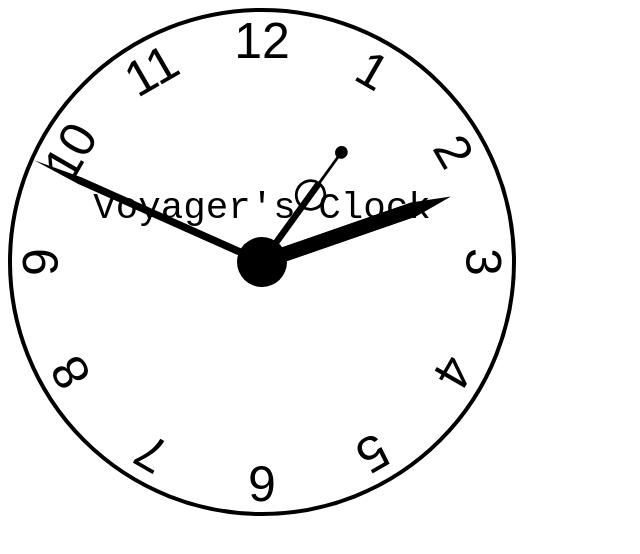
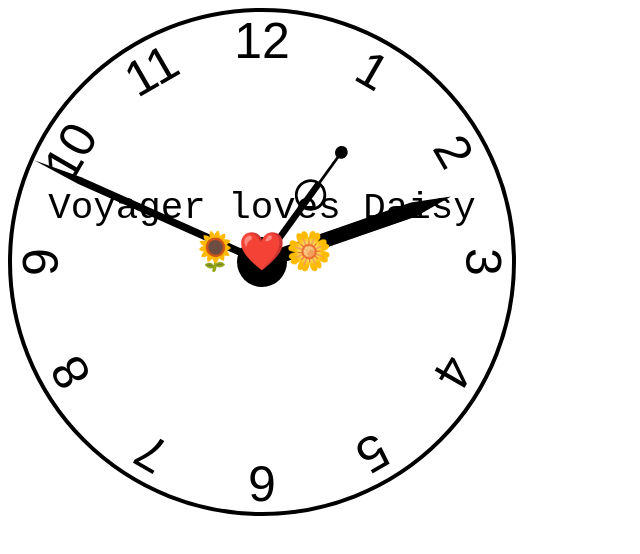
Before and after one commit to ozkancan1997/voyagers-clock, a plain HTML site: page clock.html in a window 1280 px wide. Shown: the whole page, without its empty margins (0-640 px from the left). Drawn offline with Linux system fonts and the light colour scheme.

Commit message:
brand name changed.

```diff
--- a/clock.html
+++ b/clock.html
@@ -97,7 +97,7 @@
             <img src="./hour.svg" alt="">
         </div>
         <div id="center"></div>
-        <div id="brand">Voyager's Clock</div>
+        <div id="brand">Voyager loves Daisy</br>🌻❤️🌼</div>
     </div>
 </body>
     <script>
```
